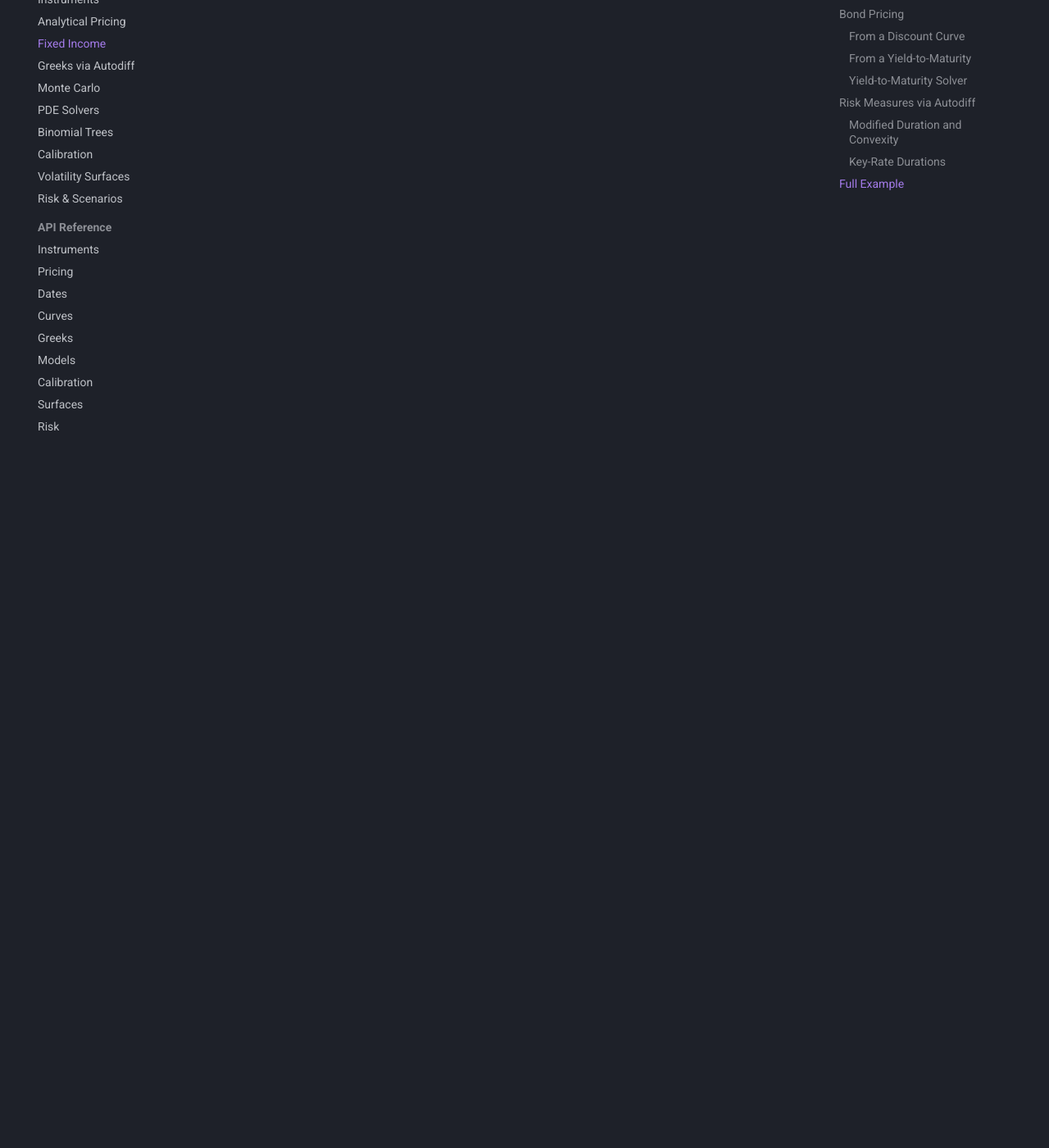
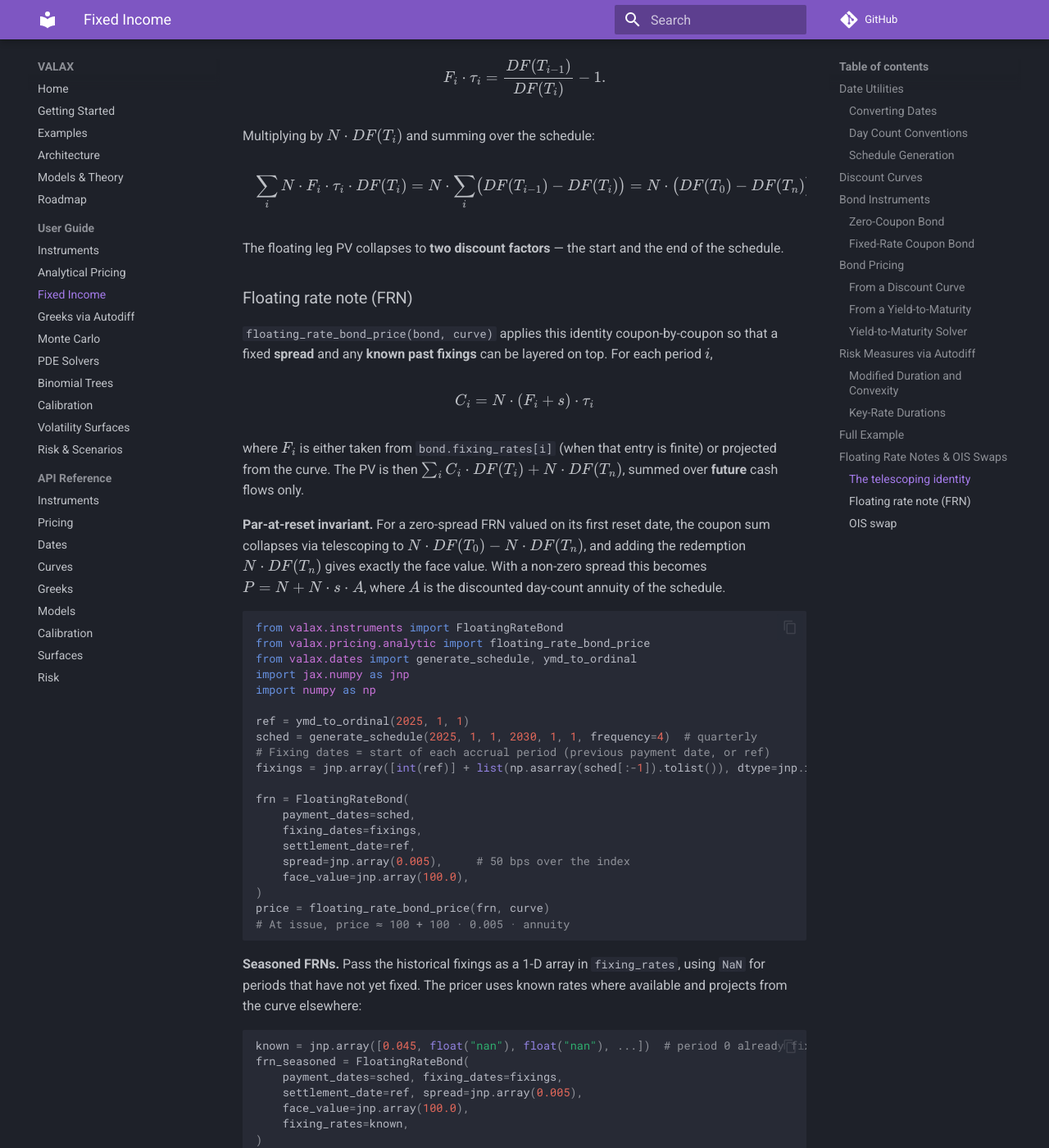
Before and after one commit to ACea15/VALAX, an MkDocs documentation site: the page built from docs/guide/fixed-income.md, in a window 1280 px wide and 1400 px high, scrolled down 5640 px. Shown: the whole window at 82% size. Built offline with MkDocs 1.6.1 and Material for MkDocs 9.7.7, drawn with Linux system fonts in a browser that asks for light colours; comment, search, counter and statistics services are not loaded; some of the changed text lies outside the part shown.

Commit message:
Document FRN and OIS pricing, promote both to implemented in roadmap
Adds a new "Floating Rate Notes & OIS Swaps" section to the fixed-income
guide explaining the telescoping single-curve identity, the par-at-reset
invariant, seasoned-fixing handling, and a multi-curve caveat. Includes
runnable code for both the FRN and OIS pricers.

Updates the roadmap instrument coverage matrix:
- Moves FloatingRateBond into ✅ Implemented (removes the 🔴 High-
  Priority row).
- Moves OISSwap / SOFRSwap into ✅ Implemented (removes the 🟠 Medium-
  Priority row).
- Refreshes the "What We Have" summary to list FloatingRateBond and
  OISSwap.

🤖 Generated with [eca](https://eca.dev)

Co-Authored-By: eca-agent <git@eca.dev>

````diff
--- a/docs/guide/fixed-income.md
+++ b/docs/guide/fixed-income.md
@@ -239,3 +239,93 @@ print(f"Duration: {md:.4f}")
 print(f"Convexity:{cx:.4f}")
 print(f"KRDs:     {krd}")
 ```
+
+## Floating Rate Notes & OIS Swaps
+
+Floating-rate notes and overnight-index swaps share the same core identity: under a **single curve** (the discount curve is also the projection curve for the floating index), their float legs telescope. This gives exact, closed-form pricing without any cashflow simulation.
+
+### The telescoping identity
+
+For a single accrual period $[T_{i-1}, T_i]$ the simply-compounded forward rate satisfies
+
+$$F_i \cdot \tau_i = \frac{DF(T_{i-1})}{DF(T_i)} - 1.$$
+
+Multiplying by $N \cdot DF(T_i)$ and summing over the schedule:
+
+$$\sum_i N \cdot F_i \cdot \tau_i \cdot DF(T_i) = N \cdot \sum_i \bigl(DF(T_{i-1}) - DF(T_i)\bigr) = N \cdot \bigl(DF(T_0) - DF(T_n)\bigr).$$
+
+The floating leg PV collapses to **two discount factors** — the start and the end of the schedule.
+
+### Floating rate note (FRN)
+
+`floating_rate_bond_price(bond, curve)` applies this identity coupon-by-coupon so that a fixed **spread** and any **known past fixings** can be layered on top.  For each period $i$,
+
+$$C_i = N \cdot (F_i + s) \cdot \tau_i$$
+
+where $F_i$ is either taken from `bond.fixing_rates[i]` (when that entry is finite) or projected from the curve. The PV is then $\sum_i C_i \cdot DF(T_i) + N \cdot DF(T_n)$, summed over **future** cash flows only.
+
+**Par-at-reset invariant.** For a zero-spread FRN valued on its first reset date, the coupon sum collapses via telescoping to $N \cdot DF(T_0) - N \cdot DF(T_n)$, and adding the redemption $N \cdot DF(T_n)$ gives exactly the face value. With a non-zero spread this becomes $P = N + N \cdot s \cdot A$, where $A$ is the discounted day-count annuity of the schedule.
+
+```python
+from valax.instruments import FloatingRateBond
+from valax.pricing.analytic import floating_rate_bond_price
+from valax.dates import generate_schedule, ymd_to_ordinal
+import jax.numpy as jnp
+import numpy as np
+
+ref = ymd_to_ordinal(2025, 1, 1)
+sched = generate_schedule(2025, 1, 1, 2030, 1, 1, frequency=4)  # quarterly
+# Fixing dates = start of each accrual period (previous payment date, or ref)
+fixings = jnp.array([int(ref)] + list(np.asarray(sched[:-1]).tolist()), dtype=jnp.int32)
+
+frn = FloatingRateBond(
+    payment_dates=sched,
+    fixing_dates=fixings,
+    settlement_date=ref,
+    spread=jnp.array(0.005),     # 50 bps over the index
+    face_value=jnp.array(100.0),
+)
+price = floating_rate_bond_price(frn, curve)
+# At issue, price ≈ 100 + 100 · 0.005 · annuity
+```
+
+**Seasoned FRNs.** Pass the historical fixings as a 1-D array in `fixing_rates`, using `NaN` for periods that have not yet fixed. The pricer uses known rates where available and projects from the curve elsewhere:
+
+```python
+known = jnp.array([0.045, float("nan"), float("nan"), ...])  # period 0 already fixed
+frn_seasoned = FloatingRateBond(
+    payment_dates=sched, fixing_dates=fixings,
+    settlement_date=ref, spread=jnp.array(0.005),
+    face_value=jnp.array(100.0),
+    fixing_rates=known,
+)
+```
+
+### OIS swap
+
+`ois_swap_price(swap, curve)` values an overnight index swap under the same single-curve assumption. The floating leg pays the daily-compounded overnight rate, but under log-linear DF interpolation the compounded rate *exactly* matches the simply-compounded forward, so the same telescoping identity applies:
+
+$$\text{PV}_{\text{float}} = N \cdot \bigl(DF(T_0) - DF(T_n^{\text{float}})\bigr), \qquad \text{PV}_{\text{fixed}} = N \cdot K \cdot A^{\text{fixed}}.$$
+
+```python
+from valax.instruments import OISSwap
+from valax.pricing.analytic import ois_swap_price, ois_swap_rate
+
+ois = OISSwap(
+    start_date=ref,
+    fixed_dates=sched,
+    float_dates=sched,           # same schedule on both legs
+    fixed_rate=jnp.array(0.05),
+    notional=jnp.array(1_000_000.0),
+)
+npv = ois_swap_price(ois, curve)
+par = ois_swap_rate(ois, curve)   # par rate makes NPV exactly zero
+```
+
+`ois_swap_rate` is the companion par-rate solver: $K^\ast = \bigl(DF(T_0) - DF(T_n)\bigr) / A$. Structurally identical to `swap_rate` from the vanilla IRS pricer, but keyed off the `OISSwap` pytree so fixed and floating legs can carry distinct schedules (e.g. annual fixed vs. quarterly float).
+
+!!! note "Single-curve assumption"
+    Both `floating_rate_bond_price` and `ois_swap_price` assume the discount curve also forecasts the floating index. Separating a tenor-specific forecasting curve from the OIS discount curve (a **multi-curve** setup) is the right next step for basis-spread products such as cross-currency and Libor-OIS basis swaps — the `valax.curves.multi_curve` module has the primitives but is not yet wired into these pricers.
+
+!!! tip "Autodiff Greeks come for free"
+    Because these pricers are ordinary JAX functions of the curve pytree, `jax.grad` with respect to the curve's log-discount-factors gives the full **key-rate sensitivity vector** in a single backward pass — the same technique used for fixed-rate bonds above.
````
Also changed, not shown: docs/roadmap.md (+3 -8 lines).
